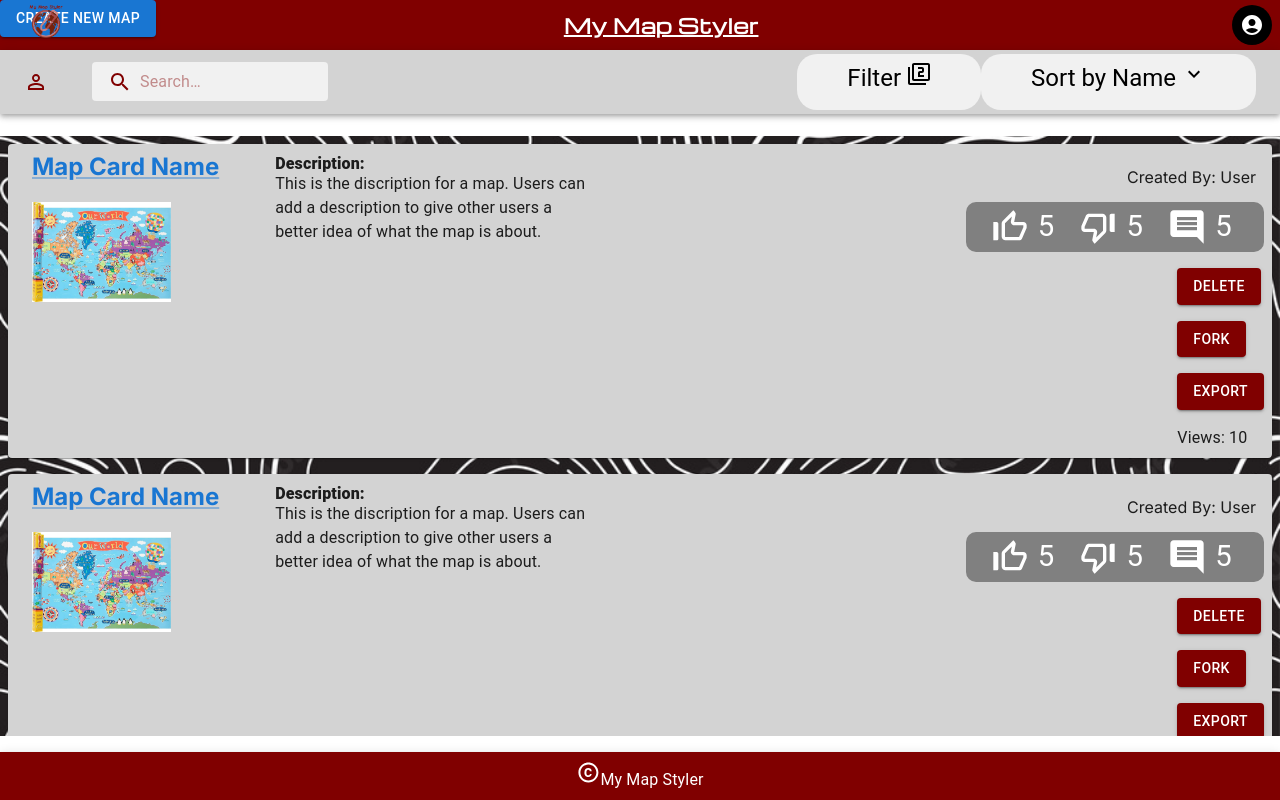
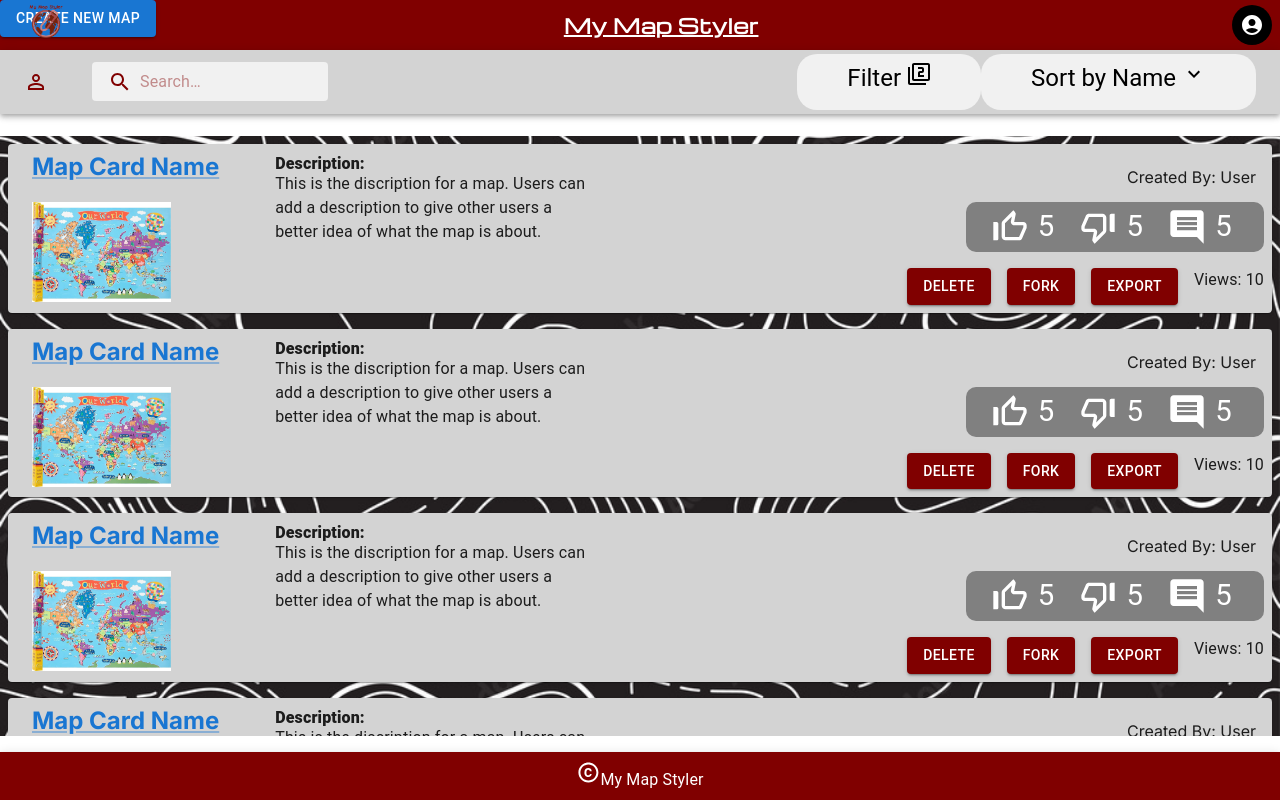
Before and after one commit to Zack202/MyMapStylerFrontend, a Next.js app: page /home_browser in a window 1280 px wide. Built offline with nearby package versions, Linux system fonts and the light colour scheme; no server answers; a web font is replaced by a local one.

Commit message:
fixed button positions

```diff
--- a/src/app/home_browser/MapCard.js
+++ b/src/app/home_browser/MapCard.js
@@ -299,7 +299,7 @@ function ListCard(props) {
 
     </CardActions>
     <div style={{width: "50%", float: 'right', position: "relative"}}>
-        <div style={{ float: 'right', position: "relative"}}>
+        <div style={{ float: 'right', position: "relative", display: "flex"}}>
             {/* <Button
                 id='publish-button'
                 variant="contained"
```
